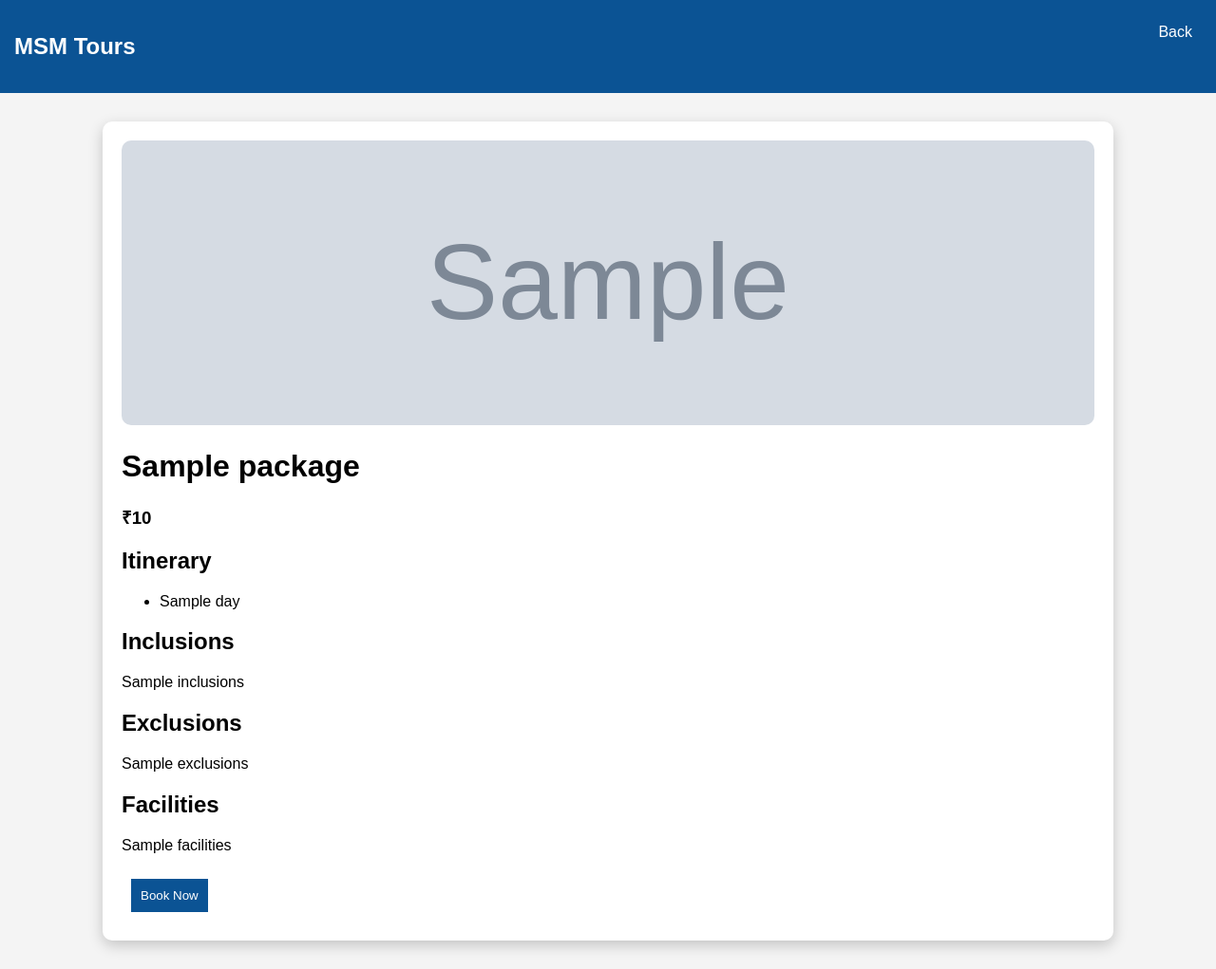
After one commit to Michelle3212/MSM-Tours-Travels, a Python web app: template templates/package_detail.html in a window 1280 px wide. The commit adds this page. Shown: the whole page at 95% size. Run offline with Jinja, Linux system fonts and the light colour scheme; the template is opened without the code that fills it: most values are stand-ins (such as "Sample title", 1, 10 or a date in 2020); grey boxes marked "Sample" are stand-in pictures.

Commit message:
added package detail page with itinerary

```diff
--- a/static/style.css
+++ b/static/style.css
@@ -168,3 +168,19 @@ transition:0.3s;
 .gallery img:hover{
 transform:scale(1.05);
 }
+
+.detail-box{
+width:80%;
+margin:30px auto;
+background:white;
+padding:20px;
+border-radius:10px;
+box-shadow:0 5px 15px rgba(0,0,0,0.2);
+}
+
+.detail-box img{
+width:100%;
+height:300px;
+object-fit:cover;
+border-radius:10px;
+}
--- /dev/null
+++ b/templates/package_detail.html
@@ -0,0 +1,44 @@
+<!DOCTYPE html>
+<html>
+<head>
+<title>{{package.name}}</title>
+<meta name="viewport" content="width=device-width, initial-scale=1.0">
+<link rel="stylesheet" href="/static/style.css">
+</head>
+
+<body>
+
+<nav class="navbar">
+<h2>MSM Tours</h2>
+<a href="/packages">Back</a>
+</nav>
+
+<div class="detail-box">
+
+<img src="/static/images/{{package.image}}">
+
+<h1>{{package.name}}</h1>
+<h3>₹{{package.price}}</h3>
+
+<h2>Itinerary</h2>
+<ul>
+{% for day in package.itinerary %}
+<li>{{day}}</li>
+{% endfor %}
+</ul>
+
+<h2>Inclusions</h2>
+<p>{{package.inclusions}}</p>
+
+<h2>Exclusions</h2>
+<p>{{package.exclusions}}</p>
+
+<h2>Facilities</h2>
+<p>{{package.facilities}}</p>
+
+<a href="/booking"><button>Book Now</button></a>
+
+</div>
+
+</body>
+</html>
--- a/templates/packages.html
+++ b/templates/packages.html
@@ -35,8 +35,7 @@
 <img src="/static/images/{{p.image}}">
 <h3>{{p.name}}</h3>
 <p>₹{{p.price}}</p>
-<a href="/booking"><button>Book Now</button></a>
-</div>
+<a href="/package/{{p.name}}"><button>View Details</button></a></div>
 {% endfor %}
 </div>
 
```
Also changed, not shown: app.py (+35 -19 lines).
